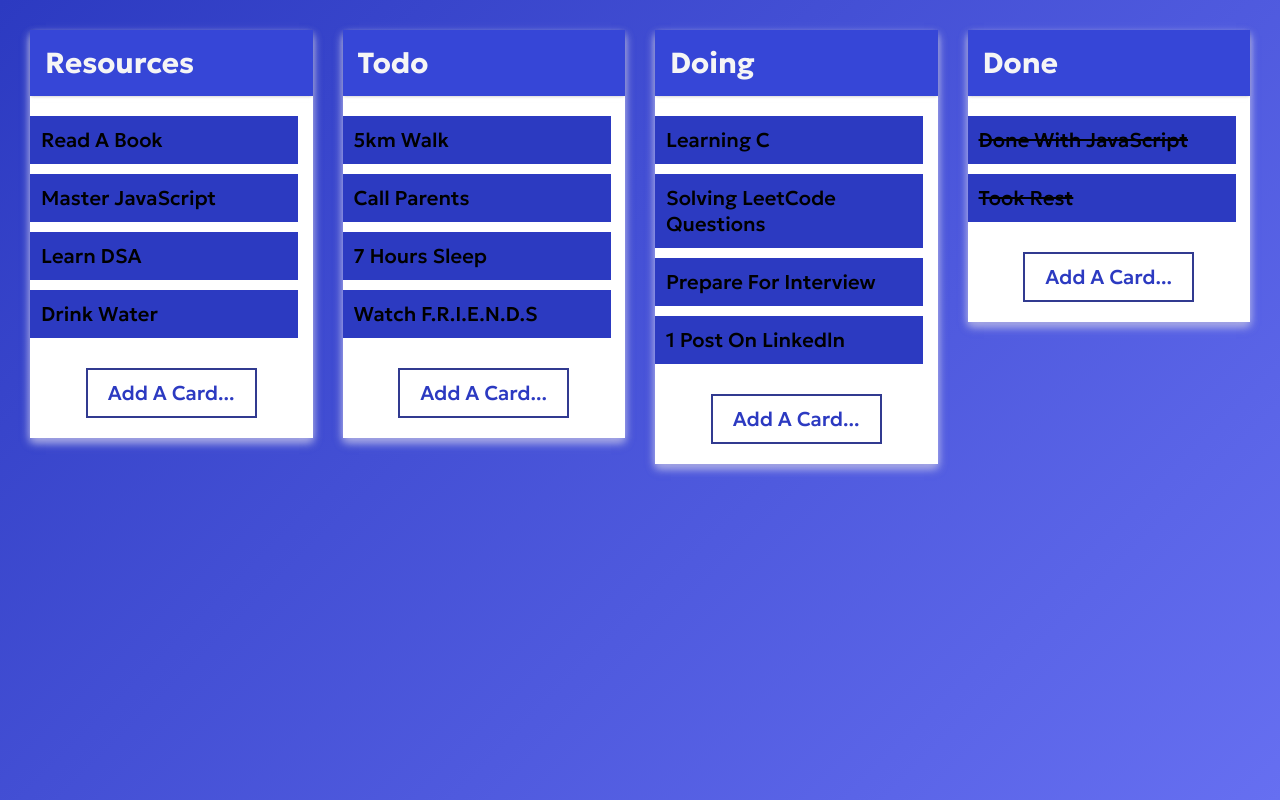
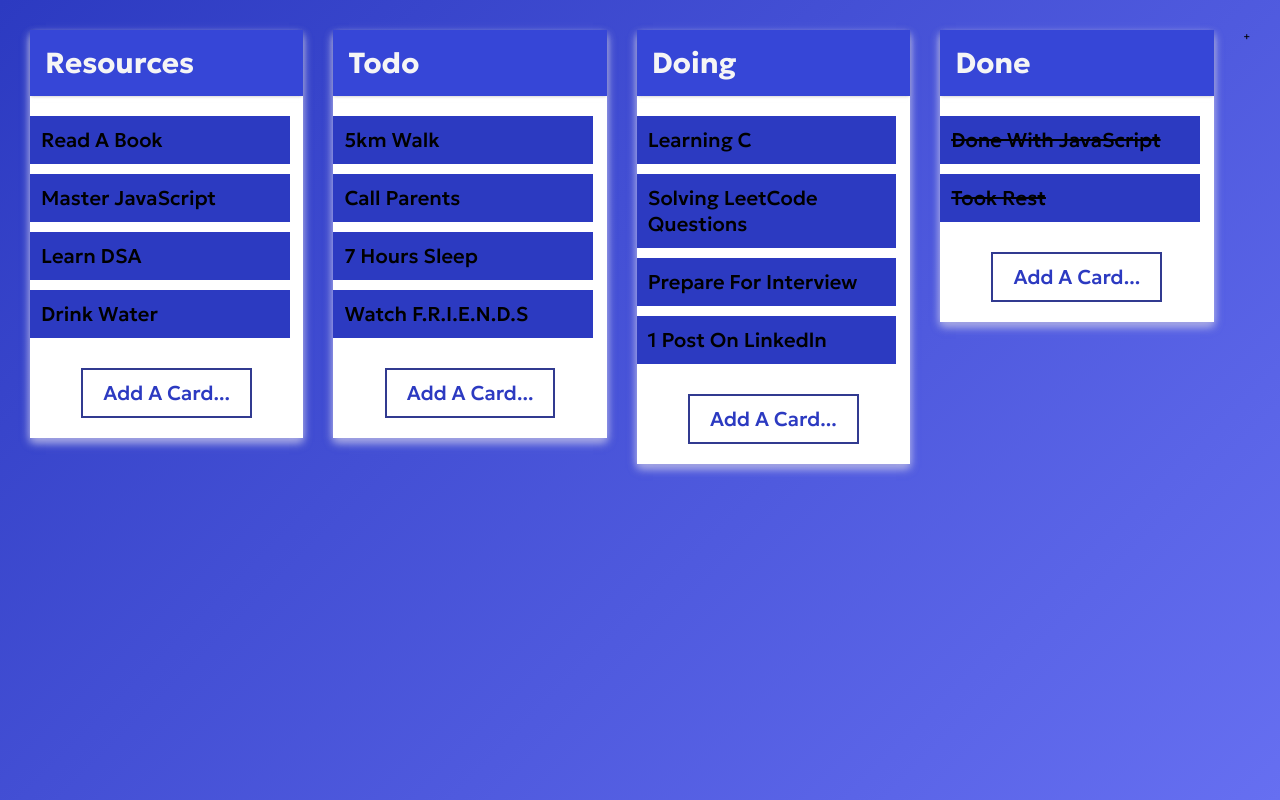
Before and after one commit to jatinn21/Jira_Board_HTML_CSS_and_JS, a plain HTML site: page index.html in a window 1280 px wide. Drawn offline with Linux system fonts and the light colour scheme.

Commit message:
small UI Update

```diff
--- a/index.html
+++ b/index.html
@@ -1,5 +1,6 @@
 <!DOCTYPE html>
 <html lang="en">
+
 <head>
     <meta charset="UTF-8">
     <meta name="viewport" content="width=device-width, initial-scale=1.0">
@@ -7,60 +8,65 @@
     <link rel="stylesheet" href="style.css">
     <script defer src="index.js"></script>
 </head>
+
 <body>
     <section>
         <h2>resources</h2>
         <main>
             <div class="boxes box1 resources_container">
-                <p class="lists list3" draggable="true">Read a Book</p>
-                <p class="lists list3" draggable="true">Master JavaScript</p>
+                <p class="lists list1" draggable="true">Read a Book</p>
+                <p class="lists list2" draggable="true">Master JavaScript</p>
                 <p class="lists list3" draggable="true">Learn DSA</p>
-                <p class="lists list3" draggable="true">Drink water</p>
+                <p class="lists list4" draggable="true">Drink water</p>
             </div>
             <div class="resources_footer footer_Box">
-                <span>add  a card...</span>
+                <span>add a card...</span>
             </div>
         </main>
     </section>
-    <section >
+    <section>
         <h2>Todo</h2>
         <main>
-            <div  class="boxes box2 todo_container">
-                <p class="lists list3" draggable="true">5km walk</p>
-                <p class="lists list3" draggable="true">Call Parents</p>
+            <div class="boxes box2 todo_container">
+                <p class="lists list1" draggable="true">5km walk</p>
+                <p class="lists list2" draggable="true">Call Parents</p>
                 <p class="lists list3" draggable="true">7 Hours Sleep</p>
-                <p class="lists list3" draggable="true">Watch F.r.i.e.n.d.s</p>
+                <p class="lists list4" draggable="true">Watch F.r.i.e.n.d.s</p>
             </div>
             <div class="todo__footer footer_Box">
                 <span>add a card...</span>
             </div>
         </main>
     </section>
-    <section >
+    <section>
         <h2>Doing</h2>
         <main>
             <div class="boxes box3 doing_container">
-                <p class="lists list3" draggable="true">Learning C</p>
-                <p class="lists list3" draggable="true">Solving LeetCode Questions</p>
+                <p class="lists list1" draggable="true">Learning C</p>
+                <p class="lists list2" draggable="true">Solving LeetCode Questions</p>
                 <p class="lists list3" draggable="true">Prepare for interview</p>
-                <p class="lists list3" draggable="true">1 Post on Linkedln</p>
+                <p class="lists list4" draggable="true">1 Post on Linkedln</p>
             </div>
             <div class="doing__footer footer_Box">
-                <span>add  a card...</span>
+                <span>add a card...</span>
             </div>
         </main>
     </section>
-    <section >
+    <section>
         <h2>Done</h2>
         <main>
             <div class="boxes box4 done_container">
-                <p class="lists list3" draggable="true">Done with JavaScript</p>
-                <p class="lists list3" draggable="true">Took rest</p>
+                <p class="lists list1" draggable="true">Done with JavaScript</p>
+                <p class="lists list2" draggable="true">Took rest</p>
             </div>
             <div class="done__footer footer_Box">
-                <span>add  a card...</span>
+                <span>add a card...</span>
             </div>
         </main>
     </section>
+    <div class="add_board">
+        <span class="add_button_sign">+</span>
+    </div>
 </body>
+
 </html>
```
